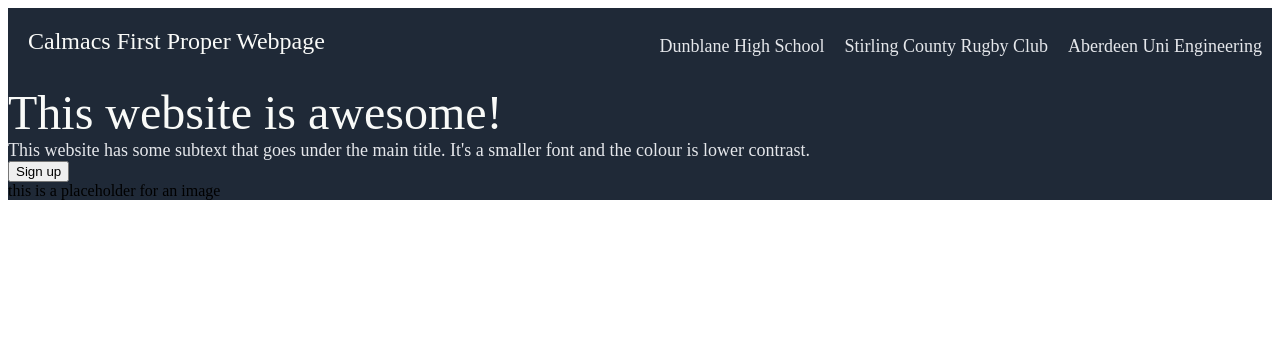
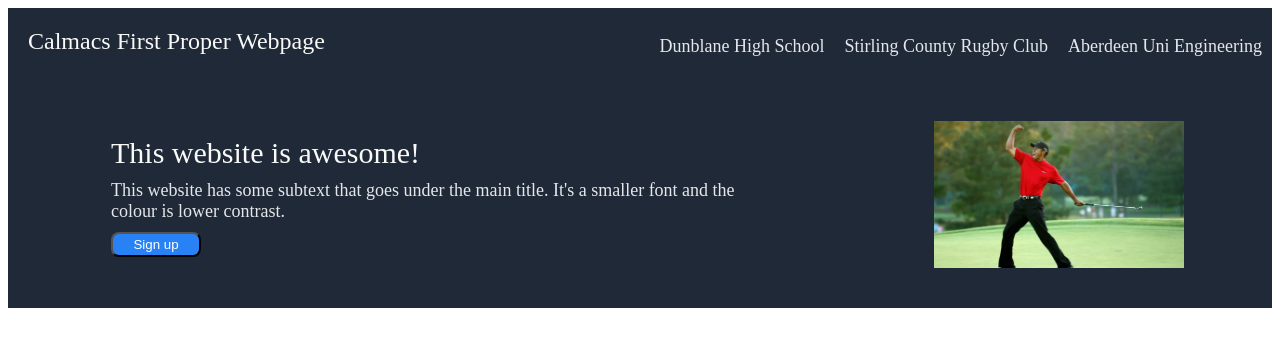
Before and after one commit to calmac17/flexbox-project, a plain HTML site: page index.html in a window 1280 px wide. Drawn offline with Linux system fonts and the light colour scheme.

Commit message:
Header alignment complete, image added

```diff
--- a/index.html
+++ b/index.html
@@ -22,6 +22,9 @@
     </ul>
      </div>
     </div>
+
+    <div class="head-body">
+        <div class="left-body">
          <div class="head-main">
      This website is awesome!
          </div>
@@ -34,10 +37,14 @@
          <button>
     Sign up
          </button>
+        </div>
+
 
      <div>
-    this is a placeholder for an image
+    <img src="piccy.png" alt="ball sports">
      </div>
+    </div>
+
 
 
 
--- a/style.css
+++ b/style.css
@@ -20,31 +20,44 @@
 .head-links, .head-sub {
     color: #E5E7EB;
     font-size: 18px;
-    list-style: none;
 }
 
 a {text-decoration: none;
     color:#E5E7EB;
+    font-size: 18px;
 }
 
 /* head main and sub style */
 .head-main {
     color: #F9FAF8;
-    font-size: 48px;
+    font-size: 30px;
     font-weight: 1500;
 }
 
 /* head sub */
 
-.head-image {
-
+button {
+    width: 90px;
+    height: 25px;
+    border-radius: 8px;
+    background-color: #2882F6;
+    color: white;
 }
 
+/* image */
+
+img {
+    width: 250px;
+    height: auto:
+}
 /*--------header alignment*/
+
+/*head top align*/
 .head-top {
     display: flex;
     justify-content: space-between;
     align-content: stretch;
+    padding-bottom: 36px;
 }
 
 .head-logo {
@@ -62,3 +75,20 @@ li {
     flex; 0 1 auto;
     padding: 10px;
 }
+
+/*head body align*/
+.head-body {
+    display: flex;
+    justify-content: space-around;
+    padding-bottom: 36px;
+}
+
+.left-body {
+    display: flex;
+    flex-direction: column;
+    flex-wrap: wrap;
+    padding: 15px;
+    gap: 10px;
+    max-width: 50%;
+}
+/*---------end of header--*/
```
Also changed, not shown: images/piccy.png (added), piccy.png (added). Lines whose indentation alone changed are shown as unchanged.
